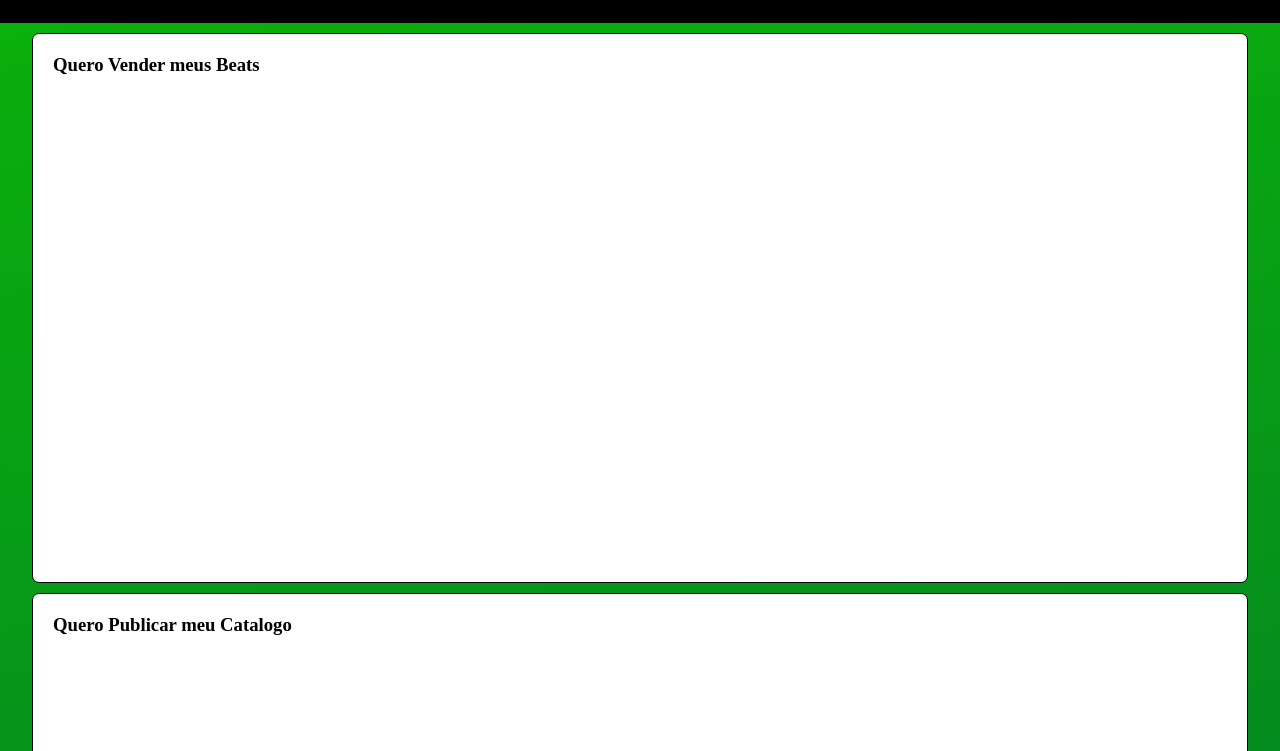
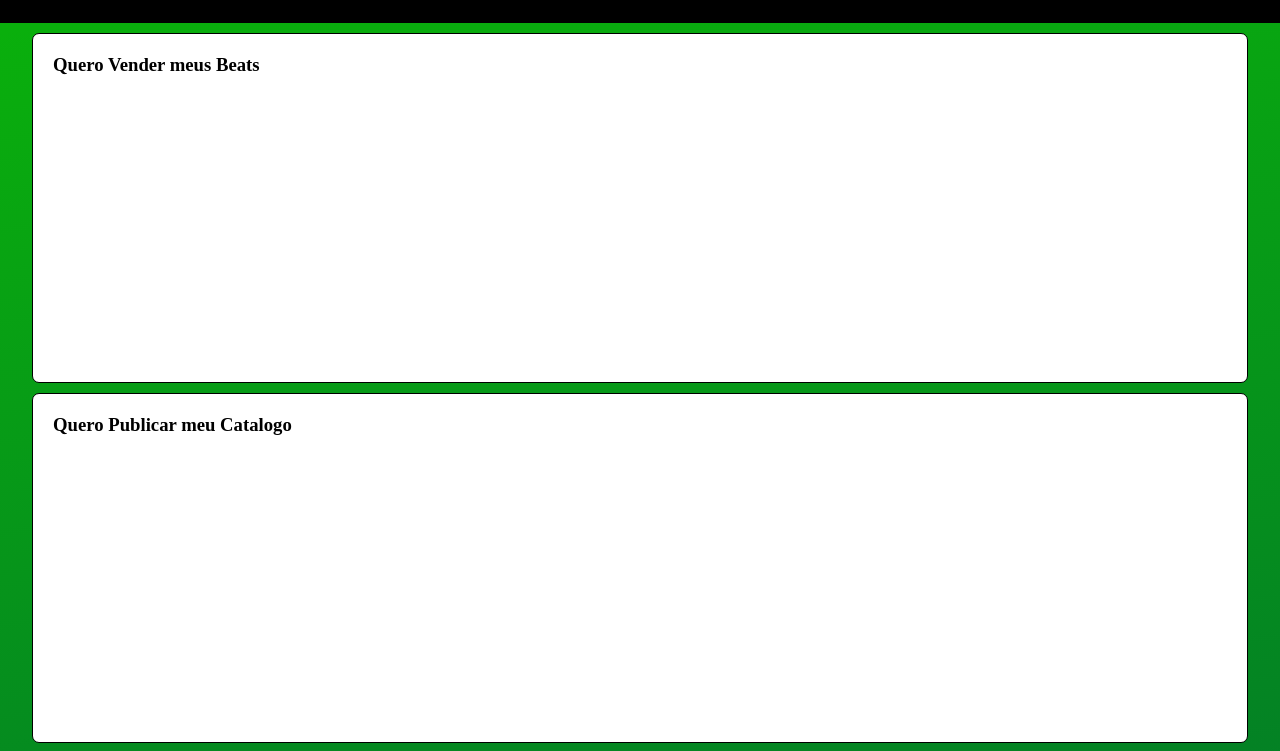
Before and after one commit to LuciusRick/moreoneart, a plain HTML site: page html/serviços/criasite.html in a window 1280 px wide. Shown: the part 47-798 px from the top of the page. Drawn offline with Linux system fonts and the light colour scheme; a web font is replaced by a local one.

Commit message:
update css

```diff
--- a/css/serviços.css
+++ b/css/serviços.css
@@ -8,7 +8,7 @@
 
 #venderBeats{
     width: 95vw;
-    height: 550px;
+    height: 350px;
     background-color: #ffffff;
     border: 1px solid #000000;
     border-radius: 7px;
@@ -16,7 +16,7 @@
 
 #publicarBeats{
     width: 95vw;
-    height: 550px;
+    height: 350px;
     background-color: #ffffff;
     border: 1px solid #000000;
     border-radius: 7px;
--- a/scripts/script.js
+++ b/scripts/script.js
@@ -1,4 +1,3 @@
-
 
 function clickMenu() {
     if (itensid.style.display == 'none'){
```
Also changed, not shown: html/dash.html (+7 -1 lines).
